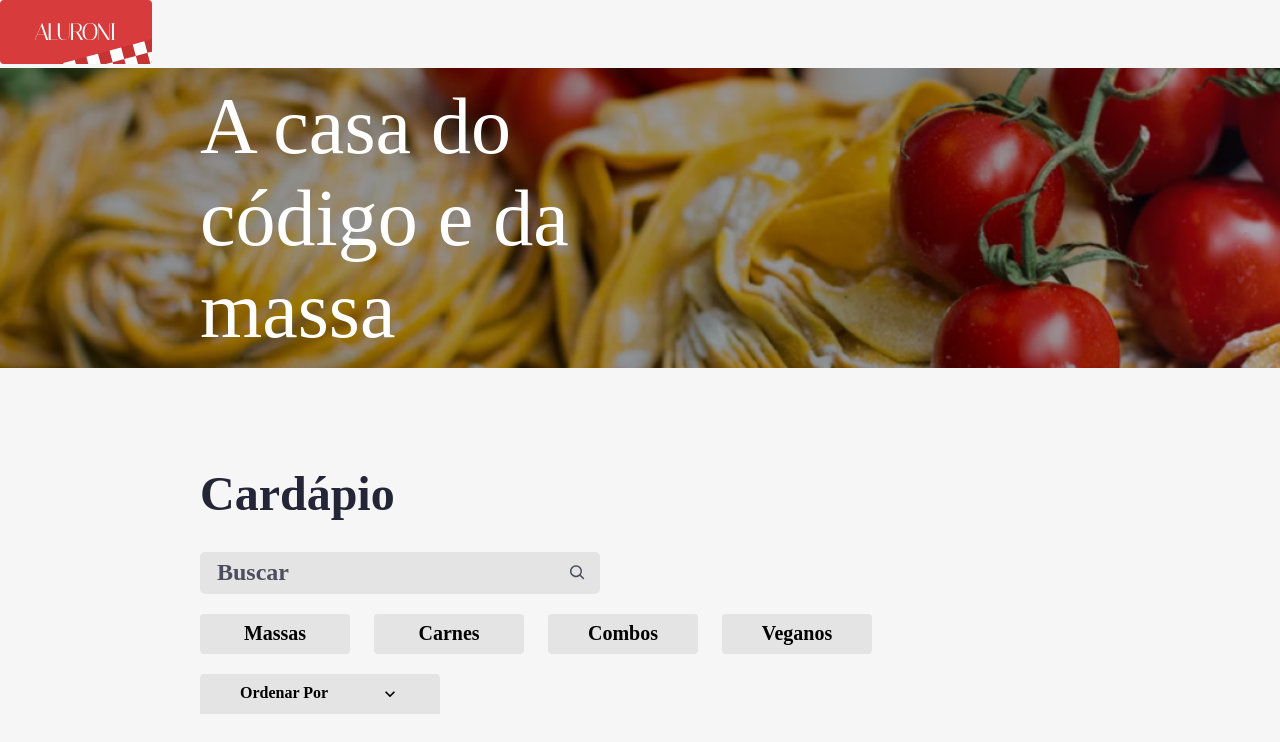
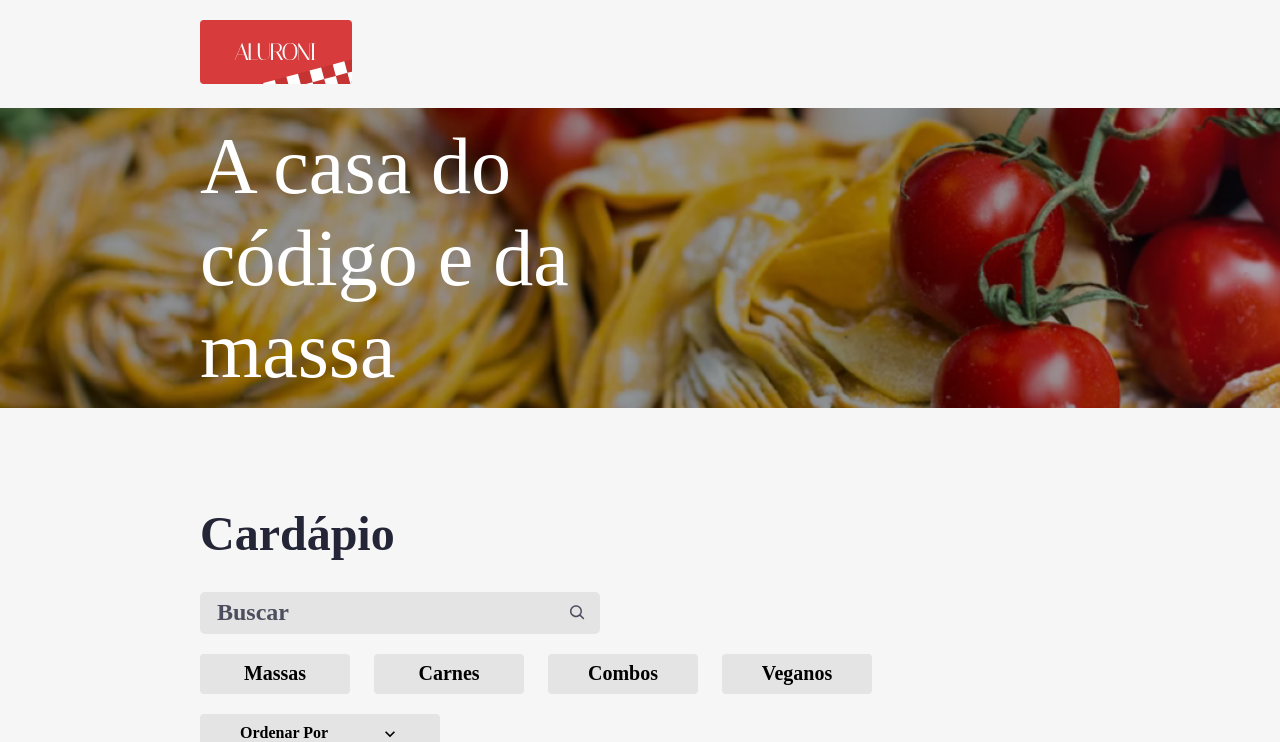
Before and after one commit to Melksedeque/aluroni-cardapio-online, a React (Vite) app: page /cardapio in a window 1280 px wide. Shown: the top 742 px of the page. Built offline with nearby package versions, Linux system fonts and the light colour scheme; a web font is replaced by a local one.

Commit message:
Importação do componente de Menu

```diff
--- a/src/pages/Cardapio/index.tsx
+++ b/src/pages/Cardapio/index.tsx
@@ -1,10 +1,11 @@
 import styles from './Cardapio.module.scss';
-import logo from '../../assets/logo.svg';
+
 import Buscador from './Buscador';
 import { useState } from 'react';
 import Filtros from './Filtros';
 import Ordenador from './Ordenador';
 import Itens from './Itens';
+import Menu from '../../components/Menu';
 
 export default function Cardapio() {
   const [busca, setBusca] = useState('');
@@ -12,9 +13,7 @@ export default function Cardapio() {
   const [ordenador, setOrdenador] = useState('');
   return (
     <main>
-      <nav className={styles.menu}>
-        <img src={logo} alt="Logo Aluroni" />
-      </nav>
+      <Menu />
       <header className={styles.header}>
         <div className={styles.header__text}>
           A casa do código e da massa
```
